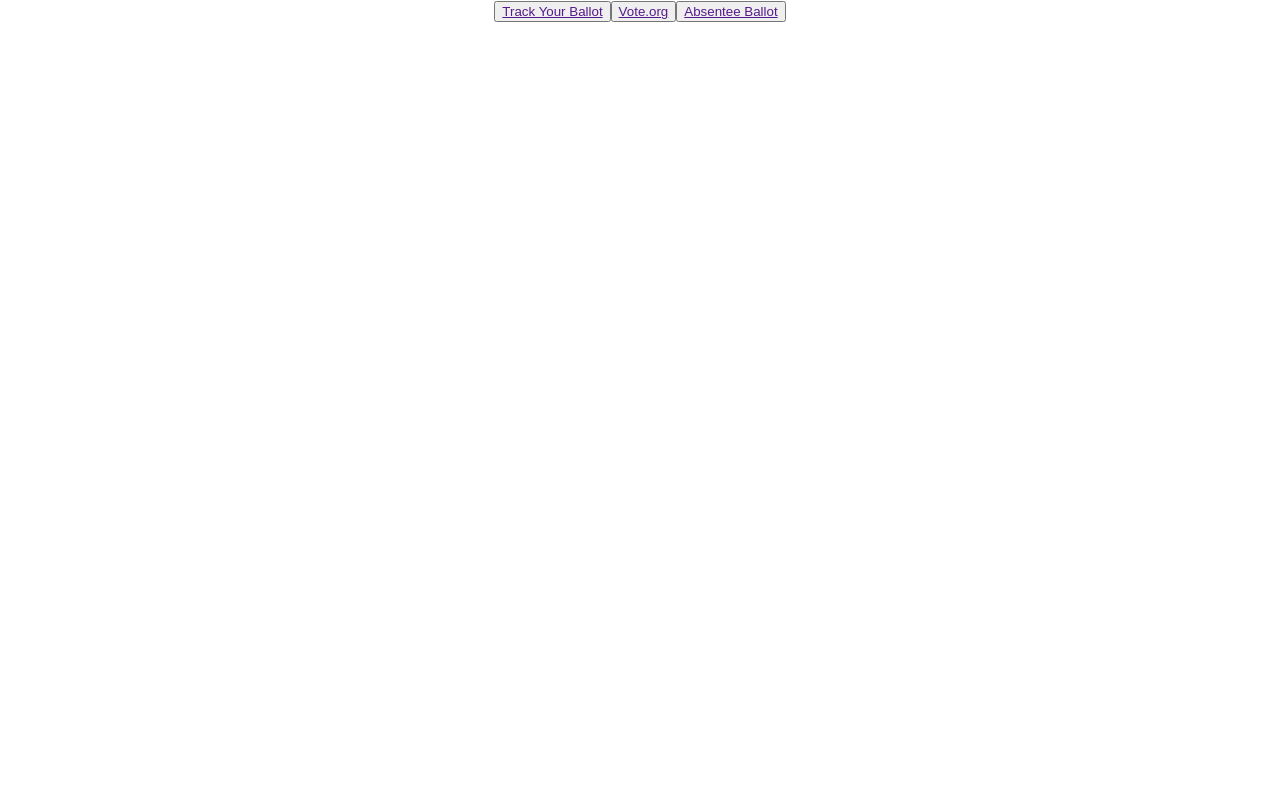
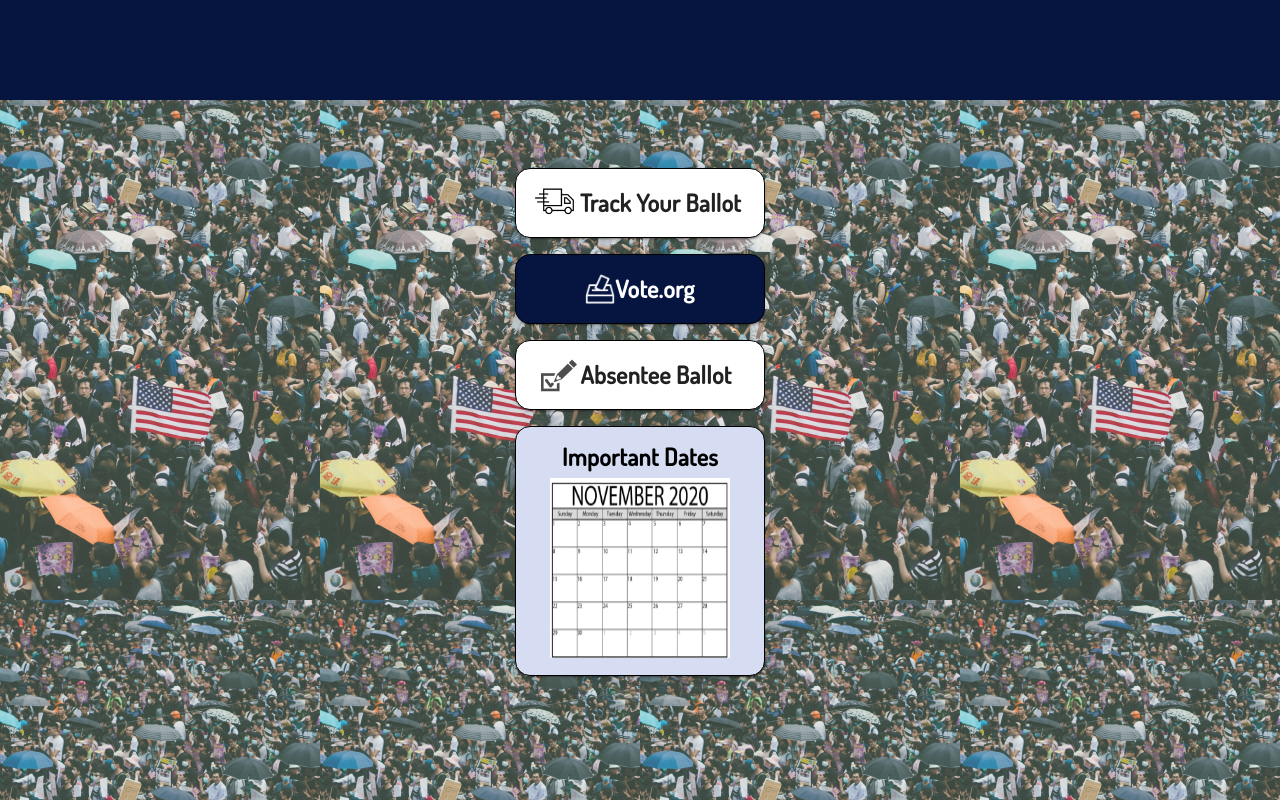
Before and after one commit to ccano2011/election-app, a React (Create React App) app in the folder client/: page / in a window 1280 px wide. Built offline with nearby package versions, Linux system fonts and the light colour scheme.

Commit message:
Homepage complete

```diff
--- a/client/package.json
+++ b/client/package.json
@@ -15,6 +15,7 @@
     "react-hamburger-button": "0.0.1",
     "react-hamburger-menu": "^1.2.1",
     "react-hamburgers": "^1.0.0",
+    "react-native": "^0.63.3",
     "react-router-dom": "^5.2.0",
     "react-scripts": "4.0.0",
     "web-vitals": "^0.2.4"
--- /dev/null
+++ b/client/src/components/shared/Buttons/Absentee.css
@@ -0,0 +1,11 @@
+.absenteeImg {
+  margin-left: -10px;
+}
+
+.absentee-btn {
+  font-family: "Dosis", sans-serif;
+  font-size: 24px;
+}
+.absentee-link {
+  text-decoration: none;
+}
--- /dev/null
+++ b/client/src/components/shared/Buttons/AbsenteeBtn.jsx
@@ -0,0 +1,37 @@
+import React from 'react';
+import { Link  } from 'react-router-dom';
+import Button from '@material-ui/core/Button';
+import { makeStyles } from '@material-ui/core/styles';
+import AbsenteeImg from '../../../Assets/ToDoList.png'
+import './Absentee.css'
+
+
+const useStyles = makeStyles((theme) => ({
+  button: {
+    margin: theme.spacing(1),
+    backgroundColor: 'white',
+    borderRadius: '15px',
+    height: '70px',
+    width: '250px',
+    textTransform: 'none',
+    border: '1px solid black',
+  },
+}));
+
+export default function IconLabelButtons() {
+  const classes = useStyles();
+
+  return (
+    <div>
+      <Link className='absentee-link' to="/disclaimer">
+      <Button
+        variant="contained"
+        className={classes.button}
+      >
+        <img className='absenteeImg' src={AbsenteeImg} alt="Absentee Img" />
+        <h4 className='absentee-btn'>Absentee Ballot</h4>
+      </Button>
+       </Link>
+    </div>
+  );
+}
--- /dev/null
+++ b/client/src/components/shared/Buttons/Calendar.css
@@ -0,0 +1,13 @@
+@import url("https://fonts.googleapis.com/css2?family=Dosis:wght@500&display=swap");
+
+.calendar-text {
+  font-family: "Dosis", sans-serif;
+  font-size: 24px;
+  color: black;
+  text-decoration: none;
+  margin: 0;
+}
+
+.calendar-link {
+  text-decoration: none;
+}
--- /dev/null
+++ b/client/src/components/shared/Buttons/Calendarbtn.jsx
@@ -0,0 +1,38 @@
+import React from 'react';
+import { Link  } from 'react-router-dom';
+import Button from '@material-ui/core/Button';
+import { makeStyles } from '@material-ui/core/styles';
+import CalendarImg from '../../../Assets/Calendar.png'
+import './Calendar.css'
+
+const useStyles = makeStyles((theme) => ({
+  button: {
+    margin: theme.spacing(1),
+    backgroundColor: '#D6DDF3',
+    borderRadius: '15px',
+    height: '250px',
+    width: '250px',
+    textTransform: 'none',
+    border: '1px solid black',
+  },
+}));
+
+export default function IconLabelButtons() {
+  const classes = useStyles();
+
+  return (
+    <div>
+      <a className='calendar-link' href="https://vote.nyc/" target='_blanck'>
+      <Button
+        variant="contained"
+        className={classes.button}
+      >
+      <div className='calendar-div'>
+        <h4 className='calendar-text'>Important Dates</h4>
+             <img className='calendar-img' src={CalendarImg} alt="calendar" height='180px' width='180px' />
+</div>
+        </Button>
+        </a>
+    </div>
+  );
+}
--- /dev/null
+++ b/client/src/components/shared/Buttons/TrackYourVoteButton.css
@@ -0,0 +1,11 @@
+@import url("https://fonts.googleapis.com/css2?family=Dosis:wght@500&display=swap");
+
+.truck {
+  margin-left: -10px;
+}
+
+.button-text {
+  font-family: "Dosis", sans-serif;
+  font-size: 24px;
+  text-decoration: none;
+}
--- /dev/null
+++ b/client/src/components/shared/Buttons/TrackYourVoteButton.jsx
@@ -0,0 +1,38 @@
+import React from 'react';
+import { Link  } from 'react-router-dom';
+import Button from '@material-ui/core/Button';
+import { makeStyles } from '@material-ui/core/styles';
+import TrackerImg from '../../../Assets/TrackYourBallotLogo.png'
+import './TrackYourVoteButton.css'
+
+
+const useStyles = makeStyles((theme) => ({
+  button: {
+    margin: theme.spacing(1),
+    backgroundColor: 'white',
+    borderRadius: '15px',
+    height: '70px',
+    width: '250px',
+    textTransform: 'none',
+    border: '1px solid black',
+  },
+}));
+
+export default function IconLabelButtons() {
+  const classes = useStyles();
+
+  return (
+    <div>
+     <Link className='absentee-link' to="/status">
+        <Button
+          variant="contained"
+          className={classes.button}
+        >
+          <img className='truck' src={TrackerImg} alt="wab" />
+          <h4 className='button-text'>Track Your Ballot</h4>
+        </Button>
+     </Link>
+
+    </div>
+  );
+}
--- /dev/null
+++ b/client/src/components/shared/Buttons/VoteLink.css
@@ -0,0 +1,16 @@
+@import url("https://fonts.googleapis.com/css2?family=Dosis:wght@500&display=swap");
+
+.vote-img {
+  /* margin-left: -10px; */
+}
+
+.vote-text {
+  font-family: "Dosis", sans-serif;
+  font-size: 24px;
+  color: white;
+  text-decoration: none;
+}
+
+.link {
+  text-decoration: none;
+}
--- /dev/null
+++ b/client/src/components/shared/Buttons/VoteLinkBtn.jsx
@@ -0,0 +1,38 @@
+import React from 'react';
+import { Link  } from 'react-router-dom';
+import Button from '@material-ui/core/Button';
+import { makeStyles } from '@material-ui/core/styles';
+import VoteImg from '../../../Assets/vote.png'
+import './VoteLink.css'
+
+const useStyles = makeStyles((theme) => ({
+  button: {
+    margin: theme.spacing(1),
+    backgroundColor: '#061540',
+    borderRadius: '15px',
+    height: '70px',
+    width: '250px',
+    textTransform: 'none',
+    border: '1px solid black',
+  },
+}));
+
+export default function IconLabelButtons() {
+  const classes = useStyles();
+
+  return (
+    <div>
+      <a className='link' href="https://vote.nyc/" target='_blanck'>
+      <Button
+        variant="contained"
+        className={classes.button}
+      >
+
+        <img className='vote-img' src={VoteImg} alt="vote" height='30px' width='30px' />
+        <h4 className='vote-text'>Vote.org</h4>
+
+        </Button>
+        </a>
+    </div>
+  );
+}
--- a/client/src/screens/home/Home.css
+++ b/client/src/screens/home/Home.css
@@ -0,0 +1,18 @@
+.hp-buttons {
+  display: flex;
+  flex-direction: column;
+  margin-top: 20vh;
+}
+
+.homepage {
+  background-image: url(../../Assets/BackgroundImage.png);
+  position: fixed;
+  width: 100%;
+  left: 50%;
+  top: 50%;
+  height: 100%;
+  object-fit: cover;
+  transform: translate(-50%, -50%);
+  z-index: -1;
+  /* background-repeat: no-repeat; */
+}
--- a/client/src/screens/home/Home.jsx
+++ b/client/src/screens/home/Home.jsx
@@ -1,21 +1,35 @@
 import React from 'react';
+// import { Image } from 'react-native'
 // import Layout from '../../shared/Layout/Layout'
 import { Link } from 'react-router-dom';
-// import TrackerImg from "../../Assets/TrackYourBallotLogo.png";
+import Nav from '../../components/shared/Nav/Nav'
+import "./Home.css";
+import AbsenteeImg from '../../Assets/ToDoList.png'
+import Calendar from '../../Assets/Calendar.png'
+import TrackButton from '../../components/shared/Buttons/TrackYourVoteButton'
+import VoteButton from '../../components/shared/Buttons/VoteLinkBtn'
+import AbsenteeButton from '../../components/shared/Buttons/AbsenteeBtn'
+import CalendarButton from '../../components/shared/Buttons/Calendarbtn'
+
+const Home = () => {
 
 
 
-const Home = () => {
   return (
+    <div className='homepage'>
+      <div>
+        <Nav />
+      </div>
+      <div className='hp-buttons'>
 
-      <div>
-      <button className='tracker-btn'>
+        <TrackButton/>
 
-        <Link className='tracker-link' > Track Your Ballot </Link>
-      </button>
-        <button className='vote-btn'><Link className='vote-link' > Vote.org </Link> </button>
-        <button className='absentee-btn'><Link className='absentee-link' > Absentee Ballot </Link> </button>
+        <VoteButton/>
 
+        <AbsenteeButton />
+
+        <CalendarButton/>
+      </div>
     </div>
 
   );
```
Also changed, not shown: client/src/Assets/vote.png (added), 1 other file (tests, documents, lock files or other folders).
